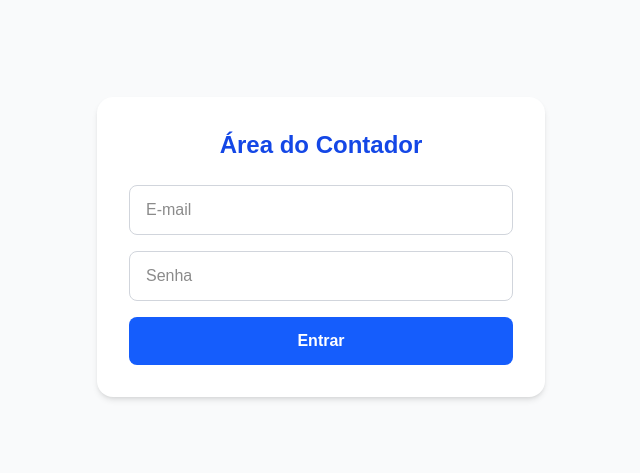
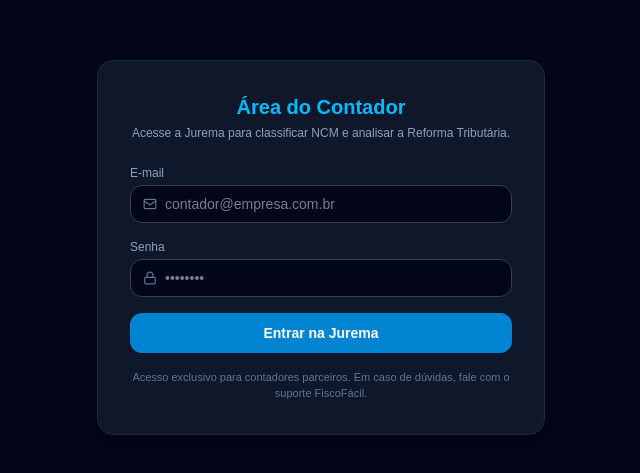
Before and after one commit to philipexavier/fiscofacil-web, a Next.js app: page /login in a window 1280 px wide. Shown: the part 153-626 px from the top of the page, without its empty margins (319-959 px from the left). Built offline with nearby package versions, Linux system fonts and the light colour scheme; no server answers.

Commit message:
area contador

```diff
--- /dev/null
+++ b/lib/useContadorAtual.js
@@ -0,0 +1,26 @@
+// Exemplo de hook para buscar usuário atual (client-side)
+'use client'
+import { useEffect, useState } from 'react'
+import { createClient } from '@supabase/supabase-js'
+import { useContadorAtual } from '@/lib/useContadorAtual'
+
+const usuario = useContadorAtual()
+{usuario && <span>Olá, {usuario.email}</span>}
+
+
+const supabase = createClient(
+  process.env.NEXT_PUBLIC_SUPABASE_URL,
+  process.env.NEXT_PUBLIC_SUPABASE_ANON_KEY
+)
+
+export function useContadorAtual() {
+  const [usuario, setUsuario] = useState(null)
+
+  useEffect(() => {
+    supabase.auth.getUser().then(({ data }) => {
+      if (data?.user) setUsuario(data.user)
+    })
+  }, [])
+
+  return usuario
+}
--- /dev/null
+++ b/middleware.js
@@ -0,0 +1,36 @@
+import { NextResponse } from 'next/server'
+import { createClient } from '@supabase/supabase-js'
+
+const supabase = createClient(
+  process.env.NEXT_PUBLIC_SUPABASE_URL,
+  process.env.NEXT_PUBLIC_SUPABASE_ANON_KEY
+)
+
+export async function middleware(req) {
+  const url = req.nextUrl
+
+  // Rotas protegidas para contadores
+  const protectedPaths = ['/jurema-chat', '/admin', '/admin/', '/admin/treinamento']
+  const isProtected = protectedPaths.some(path => url.pathname === path || url.pathname.startsWith(path + '/'))
+
+  if (!isProtected) return NextResponse.next()
+
+  const accessToken = req.cookies.get('sb-access-token')?.value
+  if (!accessToken) {
+    url.pathname = '/login'
+    return NextResponse.redirect(url)
+  }
+
+  // Validação leve do token (sem round-trip ao Supabase)
+  try {
+    // Se quiser validar no backend, pode chamar supabase.auth.getUser(accessToken)
+    return NextResponse.next()
+  } catch {
+    url.pathname = '/login'
+    return NextResponse.redirect(url)
+  }
+}
+
+export const config = {
+  matcher: ['/jurema-chat', '/admin/:path*'],
+}
--- a/pages/classificar.js
+++ b/pages/classificar.js
@@ -121,7 +121,6 @@
                 onChange={e => setRegime(e.target.value)}
                 className="border border-gray-300 rounded-xl px-3 py-2 text-sm text-gray-700 outline-none focus:border-blue-400"
               >
-                <option>Chat</option>
                 <option>Simples Nacional</option>
                 <option>Lucro Presumido</option>
                 <option>Lucro Real</option>
--- a/pages/login.js
+++ /dev/null
@@ -1,59 +0,0 @@
-import { useState } from 'react'
-import { supabase } from '../lib/supabase'
-import { useRouter } from 'next/router'
-import toast, { Toaster } from 'react-hot-toast'
-
-export default function Login() {
-  const [email, setEmail] = useState('')
-  const [senha, setSenha] = useState('')
-  const [loading, setLoading] = useState(false)
-  const router = useRouter()
-
-  async function handleLogin(e) {
-    e.preventDefault()
-    setLoading(true)
-    const { error } = await supabase.auth.signInWithPassword({
-      email, password: senha
-    })
-    if (error) {
-      toast.error('Email ou senha incorretos.')
-    } else {
-      toast.success('Bem-vindo!')
-      router.push('/dashboard')
-    }
-    setLoading(false)
-  }
-
-  return (
-    <div className="min-h-screen bg-gray-50 flex items-center justify-center">
-      <Toaster />
-      <div className="bg-white p-8 rounded-2xl shadow-md w-full max-w-md">
-        <h2 className="text-2xl font-bold text-blue-700 mb-6 text-center">Área do Contador</h2>
-        <form onSubmit={handleLogin} className="space-y-4">
-          <input
-            type="email"
-            placeholder="E-mail"
-            className="w-full border border-gray-300 rounded-lg px-4 py-3 outline-none focus:border-blue-400"
-            value={email}
-            onChange={(e) => setEmail(e.target.value)}
-            required
-          />
-          <input
-            type="password"
-            placeholder="Senha"
-            className="w-full border border-gray-300 rounded-lg px-4 py-3 outline-none focus:border-blue-400"
-            value={senha}
-            onChange={(e) => setSenha(e.target.value)}
-            required
-          />
-          <button
-            type="submit"
-            className="w-full bg-blue-600 text-white py-3 rounded-lg font-semibold hover:bg-blue-700"
-          >
-            {loading ? 'Entrando...' : 'Entrar'}
-          </button>
-        </form>
-      </div>
-    </div>
-  )
-}
--- /dev/null
+++ b/pages/login.jsx
@@ -0,0 +1,103 @@
+'use client'
+import { useState } from 'react'
+import Head from 'next/head'
+import { createClient } from '@supabase/supabase-js'
+import { Loader2, Lock, Mail } from 'lucide-react'
+
+const supabase = createClient(
+  process.env.NEXT_PUBLIC_SUPABASE_URL,
+  process.env.NEXT_PUBLIC_SUPABASE_ANON_KEY
+)
+
+export default function Login() {
+  const [email, setEmail]       = useState('')
+  const [password, setPassword] = useState('')
+  const [loading, setLoading]   = useState(false)
+  const [error, setError]       = useState(null)
+
+  const handleSubmit = async (e) => {
+    e.preventDefault()
+    setError(null)
+    if (!email || !password) {
+      setError('Informe e-mail e senha.')
+      return
+    }
+
+    setLoading(true)
+    try {
+      const { data, error } = await supabase.auth.signInWithPassword({ email, password })
+      if (error) throw error
+
+      // Redireciona para painel do contador
+      window.location.href = '/jurema-chat'
+    } catch (err) {
+      setError(err.message || 'Erro ao entrar.')
+    } finally {
+      setLoading(false)
+    }
+  }
+
+  return (
+    <>
+      <Head>
+        <title>Login do Contador — FiscoFácil</title>
+      </Head>
+      <div className="min-h-screen bg-slate-950 flex items-center justify-center px-4">
+        <div className="w-full max-w-md bg-slate-900 border border-slate-800 rounded-2xl p-8 shadow-xl">
+          <div className="mb-6 text-center">
+            <h1 className="text-xl font-bold text-sky-400">Área do Contador</h1>
+            <p className="text-xs text-slate-400 mt-1">
+              Acesse a Jurema para classificar NCM e analisar a Reforma Tributária.
+            </p>
+          </div>
+
+          <form className="space-y-4" onSubmit={handleSubmit}>
+            <div>
+              <label className="text-xs text-slate-400 mb-1 block">E-mail</label>
+              <div className="flex items-center gap-2 bg-slate-950 border border-slate-700 rounded-xl px-3">
+                <Mail size={14} className="text-slate-500" />
+                <input
+                  type="email"
+                  className="flex-1 bg-transparent border-none outline-none text-sm text-slate-100 py-2"
+                  placeholder="contador@empresa.com.br"
+                  value={email}
+                  onChange={e => setEmail(e.target.value)}
+                />
+              </div>
+            </div>
+
+            <div>
+              <label className="text-xs text-slate-400 mb-1 block">Senha</label>
+              <div className="flex items-center gap-2 bg-slate-950 border border-slate-700 rounded-xl px-3">
+                <Lock size={14} className="text-slate-500" />
+                <input
+                  type="password"
+                  className="flex-1 bg-transparent border-none outline-none text-sm text-slate-100 py-2"
+                  placeholder="••••••••"
+                  value={password}
+                  onChange={e => setPassword(e.target.value)}
+                />
+              </div>
+            </div>
+
+            {error && (
+              <p className="text-xs text-red-400">{error}</p>
+            )}
+
+            <button
+              type="submit"
+              disabled={loading}
+              className="w-full flex items-center justify-center gap-2 bg-sky-600 hover:bg-sky-500 disabled:bg-slate-700 disabled:text-slate-500 text-white text-sm font-semibold py-2.5 rounded-xl mt-2"
+            >
+              {loading ? <Loader2 size={16} className="animate-spin" /> : 'Entrar na Jurema'}
+            </button>
+          </form>
+
+          <p className="mt-4 text-[11px] text-slate-500 text-center">
+            Acesso exclusivo para contadores parceiros. Em caso de dúvidas, fale com o suporte FiscoFácil.
+          </p>
+        </div>
+      </div>
+    </>
+  )
+}
```
